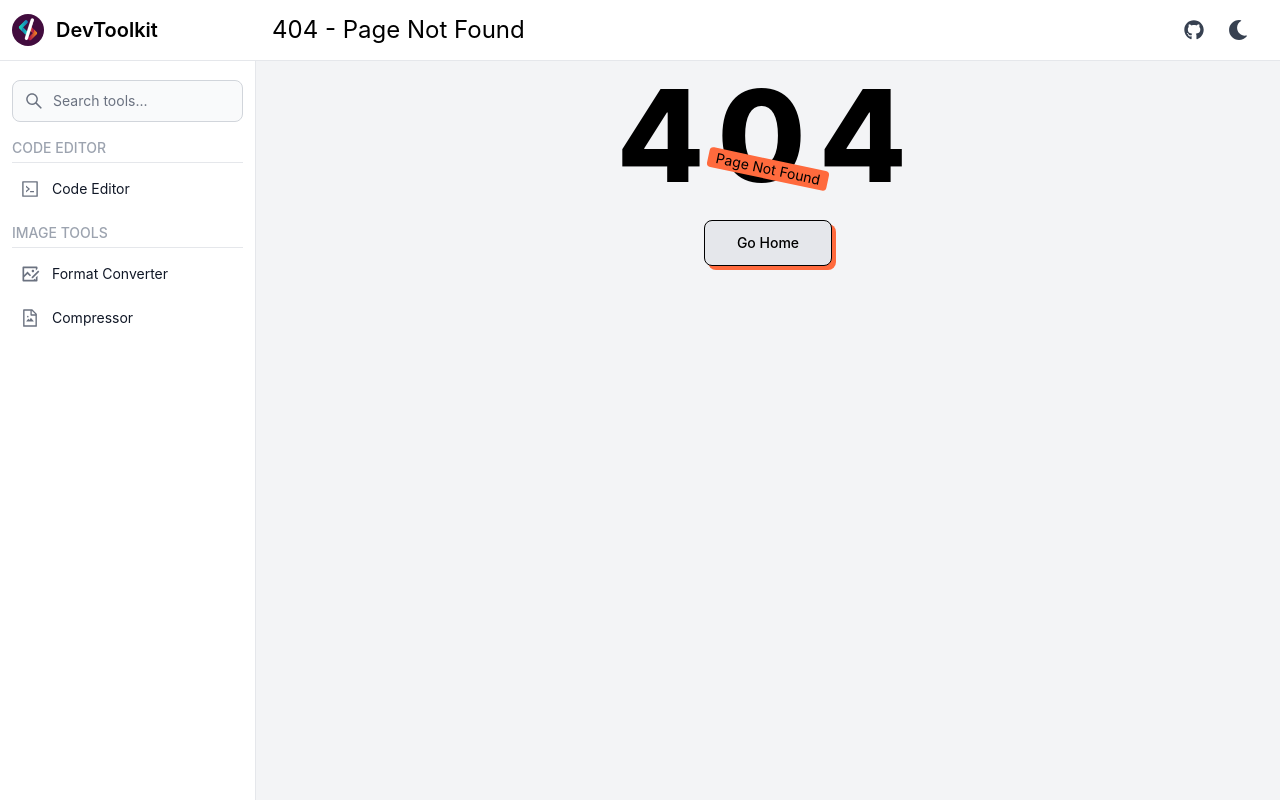
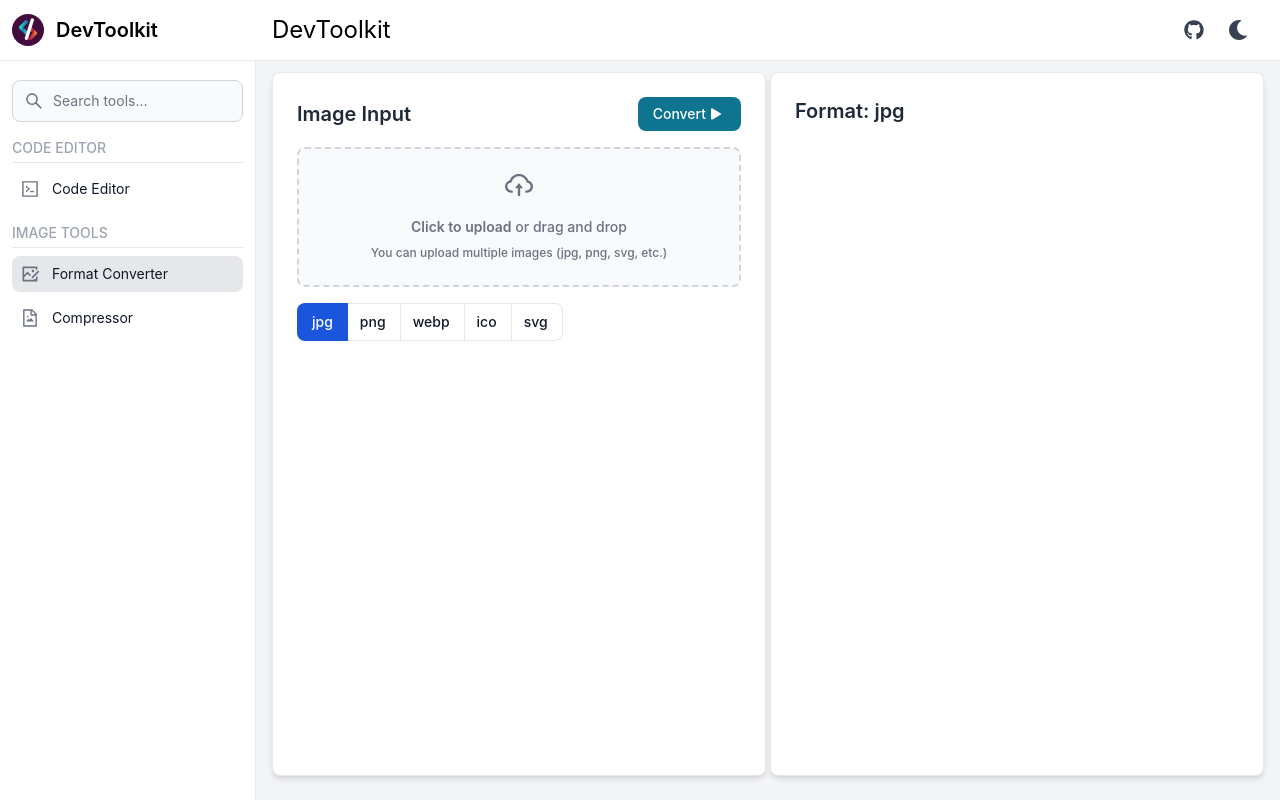
Before and after one commit to klpod221/devtoolkit, a Next.js app: page /developer-toolkit/image/format-converter in a window 1280 px wide. Before the commit this address had no page. Built offline with nearby package versions, Linux system fonts and the light colour scheme.

Commit message:
update github pages

```diff
--- a/components/layouts/Sidebar.jsx
+++ b/components/layouts/Sidebar.jsx
@@ -48,7 +48,7 @@ const MySidebar = ({ isOpen, setIsOpen }) => {
   const currentPath = router.pathname;
 
   const [keyword, setKeyword] = React.useState("");
-  const [toolkit, setToolkit] = React.useState(toolkitList)
+  const [toolkit, setToolkit] = React.useState(toolkitList);
 
   const onSearch = (e) => {
     setKeyword(e.target.value);
@@ -66,7 +66,7 @@ const MySidebar = ({ isOpen, setIsOpen }) => {
         ...section,
         tools,
       };
-    })
+    });
 
     setToolkit(filteredToolkit);
   };
@@ -79,12 +79,21 @@ const MySidebar = ({ isOpen, setIsOpen }) => {
 
   return (
     <>
+      {isOpen && (
+        <div
+          className="fixed top-0 left-0 z-20 w-screen h-screen bg-black bg-opacity-50 dark:bg-gray-900 dark:bg-opacity-50"
+          aria-label="Overlay"
+          onClick={() => setIsOpen(false)}
+        ></div>
+      )}
       <aside
         className={`fixed top-0 left-0 z-30 w-64 h-screen pt-20 transition-transform -translate-x-full bg-white border-r border-gray-200 sm:translate-x-0 dark:bg-gray-800 dark:border-gray-700 ${
           isOpen ? "translate-x-0" : ""
         }`}
         aria-label="Sidebar"
       >
+        {/* dark background */}
+
         <div className="h-full px-3 pb-4 overflow-y-auto bg-white dark:bg-gray-800">
           {/* Search tool */}
           <div>
@@ -133,14 +142,6 @@ const MySidebar = ({ isOpen, setIsOpen }) => {
           ))}
         </div>
       </aside>
-
-      <div
-        className={`fixed top-0 left-0 z-30 w-screen h-full bg-black bg-opacity-50 dark:bg-gray-900 ${
-          isOpen ? "" : "hidden"
-        }`}
-        onClick={() => setIsOpen(false)}
-        aria-hidden="true"
-      ></div>
     </>
   );
 };
--- a/components/layouts/TwoColumnLayout.jsx
+++ b/components/layouts/TwoColumnLayout.jsx
@@ -66,7 +66,7 @@ const TwoColumnLayout = ({ leftContent, rightContent, defaultWidth = 50 }) => {
         />
       </div>
 
-      <MyCard style={{ width: `${100 - width}%` }} className="w-full">
+      <MyCard style={{ width: `${width === 100 ? 100 : 100 - width}%` }}>
         {rightContent}
       </MyCard>
     </div>
--- a/next.config.mjs
+++ b/next.config.mjs
@@ -1,5 +1,6 @@
 /** @type {import('next').NextConfig} */
 const nextConfig = {
+  output: "export",
   reactStrictMode: true,
   swcMinify: true,
   images: {
@@ -8,7 +9,9 @@ const nextConfig = {
         hostname: "**",
       },
     ],
+    unoptimized: true,
   },
+  basePath: "/developer-toolkit",
 };
 
 export default nextConfig;
--- a/pages/image/format-converter.jsx
+++ b/pages/image/format-converter.jsx
@@ -8,7 +8,7 @@ import { BsPlayFill } from "react-icons/bs";
 import { AiOutlineDownload } from "react-icons/ai";
 import MyImagePreview from "@/components/MyImagePreview";
 
-const formatList = ["jpg", "png", "webp", "bmp", "svg"];
+const formatList = ["jpg", "png", "webp", "ico", "svg"];
 
 const FormatConverter = () => {
   const [format, setFormat] = React.useState("jpg");
@@ -16,6 +16,8 @@ const FormatConverter = () => {
   const [images, setImages] = React.useState([]);
   const [imageNames, setImageNames] = React.useState([]);
   const [returnImages, setReturnImages] = React.useState([]);
+
+  const [isDrapOver, setIsDrapOver] = React.useState(false);
 
   React.useEffect(() => {
     setReturnImages([]);
@@ -39,6 +41,11 @@ const FormatConverter = () => {
 
           canvas.width = img.width;
           canvas.height = img.height;
+
+          // if format is ico, resize image to 32x32 pixels
+          if (format === "ico") {
+            ctx.drawImage(img, 0, 0, 32, 32);
+          }
 
           ctx.drawImage(img, 0, 0);
 
--- a/pages/index.jsx
+++ b/pages/index.jsx
@@ -19,7 +19,7 @@ const Home = () => {
         <p className="text-xl text-gray-700 dark:text-gray-400">
           If you like this project, please give it a star on{" "}
           <Link
-            href="https://github.com/klpod221/devtoolkit"
+            href="https://github.com/klpod221/developer-toolkit"
             className="text-blue-500"
           >
             Github
```
Also changed, not shown: 1 other file (tests, documents, lock files or other folders). Lines whose indentation alone changed are shown as unchanged.
